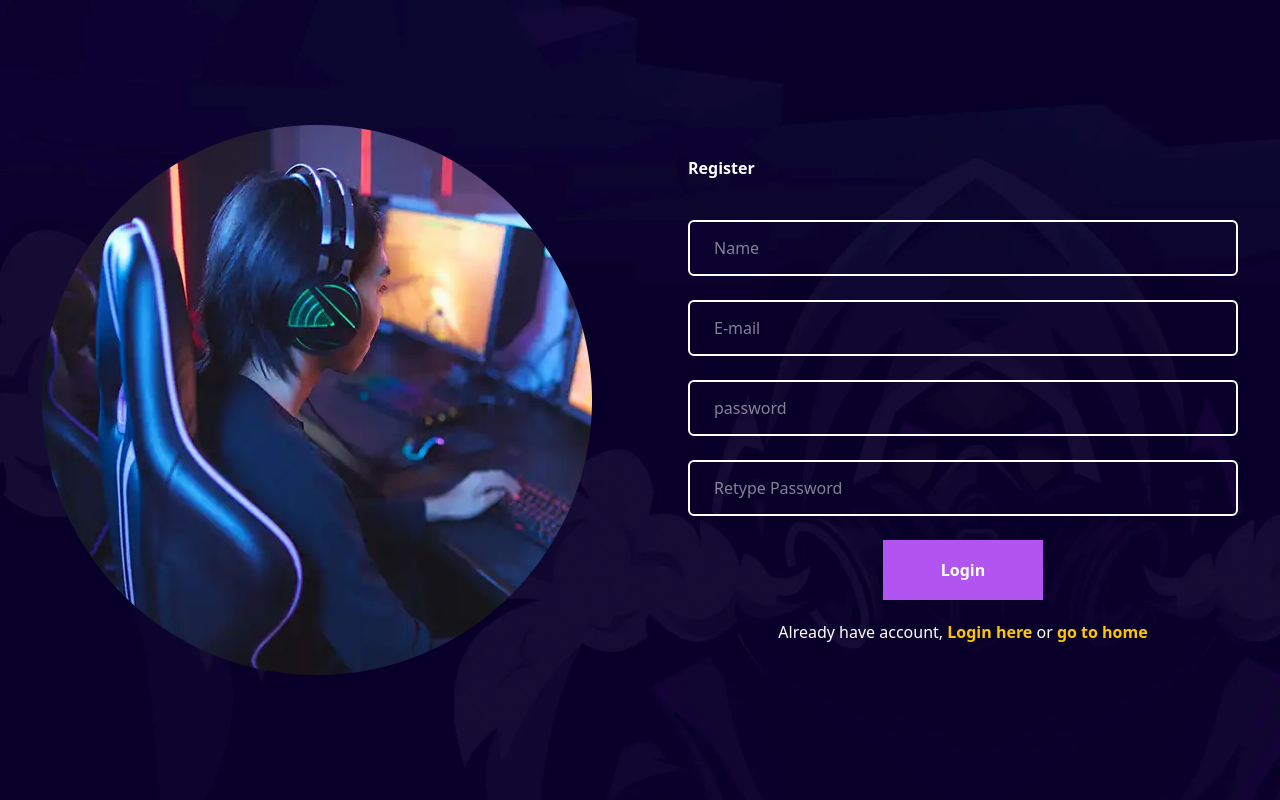
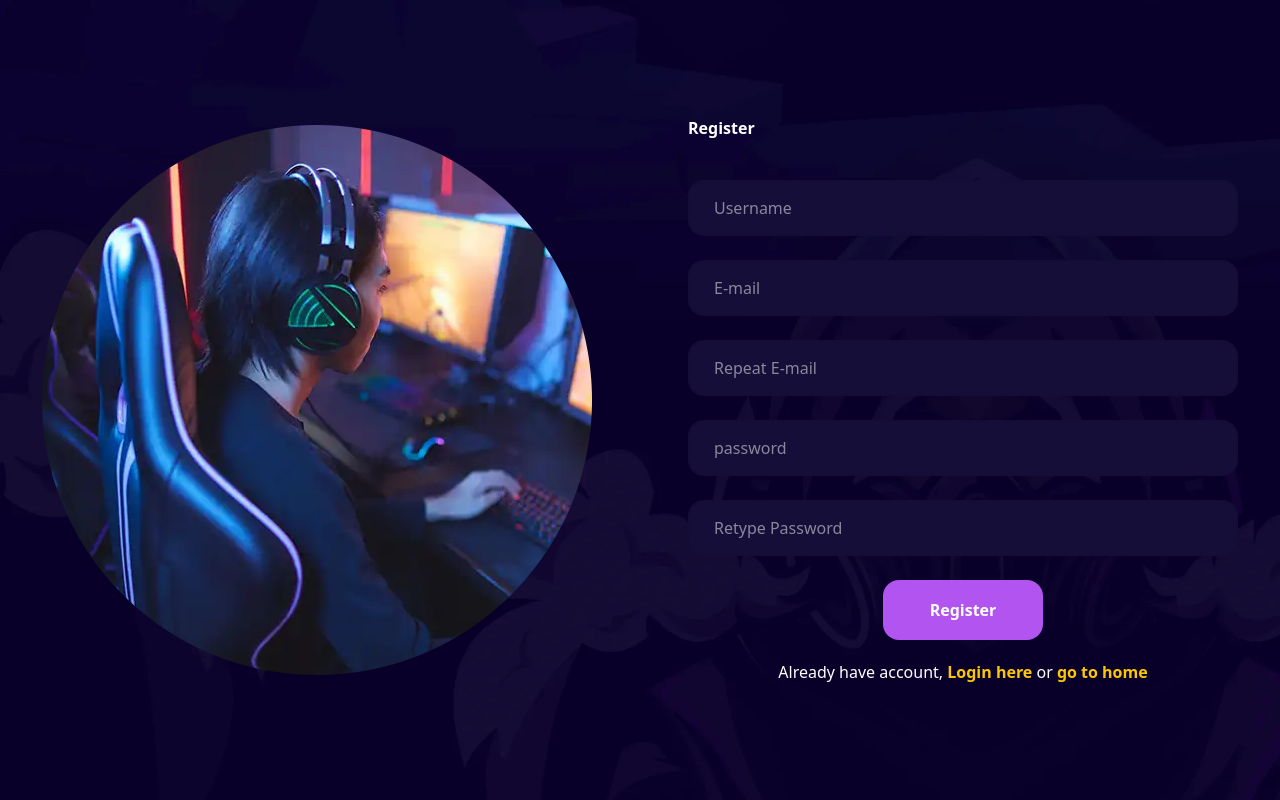
Before and after one commit to Vasak-Group/gamestats, a Vue app: page /register in a window 1280 px wide. Built offline with nearby package versions, Linux system fonts and the light colour scheme.

Commit message:
Agregar validaciones y mejoras en el formulario de registro, incluyendo mensajes de error y ajustes en la interfaz de usuario.

```diff
--- a/src/components/forms/RegisterForm.vue
+++ b/src/components/forms/RegisterForm.vue
@@ -1,43 +1,201 @@
 <script setup lang="ts">
+import { api } from "@/services/backendConnector";
+import { ref, computed } from "vue";
 import { RouterLink } from "vue-router";
+
+const registerSuccess = ref(false);
+const registerError = ref(false);
+const errorTitle = ref("");
+const errorInfo = ref("");
+const formData = ref({
+  username: "",
+  email: "",
+  repeatEmail: "",
+  password: "",
+  repeatPassword: "",
+});
+
+const validEmail = computed(() => {
+  const regex = new RegExp(
+    /^(([^<>()[\]\\.,;:\s@"]+(\.[^<>()[\]\\.,;:\s@"]+)*)|.(".+"))@((\[[0-9]{1,3}\.[0-9]{1,3}\.[0-9]{1,3}\.[0-9]{1,3}\])|(([a-zA-Z\-0-9]+\.)+[a-zA-Z]{2,}))$/
+  );
+  return (
+    regex.exec(formData.value.email) &&
+    formData.value.email === formData.value.repeatEmail
+  );
+});
+
+const validPassword = computed(() => {
+  const regex = new RegExp(
+    /^(?=.*[a-z])(?=.*[A-Z])(?=.*\d)(?=.*[$@$!%*?&])([A-Za-z\d$@$!%*?&]|[^ ]){8,15}$/
+  );
+  return (
+    regex.exec(formData.value.password) &&
+    formData.value.password === formData.value.repeatPassword
+  );
+});
+
+const register = () => {
+  if (!validEmail.value) {
+    errorTitle.value = "Invalid email";
+    errorInfo.value = "Please check your email and try again.";
+    if (formData.value.email !== formData.value.repeatEmail) {
+      errorInfo.value += " Emails do not match.";
+    }
+    if (!formData.value.email || !formData.value.repeatEmail) {
+      errorInfo.value += " Email fields cannot be empty.";
+    }
+    console.error("Email validation failed:", errorInfo.value);
+    errorInfo.value = errorInfo.value.trim();
+    if (errorInfo.value === "") {
+      errorInfo.value = "Please enter a valid email address.";
+    }
+
+    console.error("Email validation error:", errorInfo.value);
+    registerError.value = true;
+    return;
+  }
+  if (!validPassword.value) {
+    console.error("Password validation failed:", formData.value);
+    errorTitle.value = "Invalid password";
+    errorInfo.value = "Please check your password and try again.";
+    registerError.value = true;
+    return;
+  }
+  const data = {
+    username: formData.value.username,
+    email: formData.value.email,
+    password: formData.value.password,
+  };
+
+  api
+    .POST("/auth/register", data, "")
+    .then((response) => {
+      if (response.status === 201) {
+        registerSuccess.value = true;
+        setTimeout(() => {
+          window.location.href = "/login";
+        }, 2000);
+      } else {
+        console.error("Registration failed:", response);
+        errorTitle.value = "Registration failed";
+        errorInfo.value = "Please try again later.";
+        registerError.value = true;
+      }
+    })
+    .catch((error) => {
+      console.error("Registration error:", error);
+      errorTitle.value = "Registration failed";
+      errorInfo.value = "Please try again later.";
+      registerError.value = true;
+    });
+};
 </script>
 
 <template>
-  <form class="form-login mt-10" action="#">
+  <form class="form-login mt-10" @submit.prevent="register">
     <div class="single-fild">
       <input
-        class="px-6 h-14 mb-6 border-secondary-90 bg-secondary-100 hover:border-primary transition-all border-2 border-solid block rounded-md w-full focus:outline-none"
+        class="px-6 h-14 mb-6 border-secondary/90 bg-secondary hover:border-primary transition-all border-2 border-solid block rounded-2xl w-full focus:outline-none"
         type="text"
-        placeholder="Name"
+        placeholder="Username"
+        v-model="formData.username"
+        required
+        minlength="4"
+        maxlength="20"
+        pattern="^[a-zA-Z0-9_]+$"
+        title="Username must be 4-20 characters long and can only contain letters, numbers, and underscores."
+        autocomplete="username"
+        autofocus
+        spellcheck="false"
+        autocorrect="off"
+        autocapitalize="off"
+        inputmode="text"
+        aria-label="Username"
       />
     </div>
     <div class="single-fild">
       <input
-        class="px-6 h-14 mb-6 border-secondary-90 bg-secondary-100 hover:border-primary transition-all border-2 border-solid block rounded-md w-full focus:outline-none"
+        class="px-6 h-14 mb-6 border-secondary/90 bg-secondary hover:border-primary transition-all border-2 border-solid block rounded-2xl w-full focus:outline-none"
         type="email"
         placeholder="E-mail"
+        v-model="formData.email"
+        required
+        minlength="5"
+        maxlength="50"
+        pattern="^[a-zA-Z0-9._%+-]+@[a-zA-Z0-9.-]+\.[a-zA-Z]{2,}$"
+        title="Please enter a valid email address."
+        autocomplete="email"
+        spellcheck="false"
+        autocorrect="off"
+        autocapitalize="off"
+        inputmode="email"
+        aria-label="E-mail"
       />
     </div>
     <div class="single-fild">
       <input
-        class="px-6 h-14 mb-6 border-secondary-90 bg-secondary-100 hover:border-primary transition-all border-2 border-solid block rounded-md w-full focus:outline-none"
-        type="password"
-        placeholder="password"
+        class="px-6 h-14 mb-6 border-secondary/90 bg-secondary hover:border-primary transition-all border-2 border-solid block rounded-2xl w-full focus:outline-none"
+        type="email"
+        placeholder="Repeat E-mail"
+        v-model="formData.repeatEmail"
+        required
+        minlength="5"
+        maxlength="50"
+        pattern="^[a-zA-Z0-9._%+-]+@[a-zA-Z0-9.-]+\.[a-zA-Z]{2,}$"
+        title="Please enter a valid email address."
+        autocomplete="email"
+        spellcheck="false"
+        autocorrect="off"
+        autocapitalize="off"
+        inputmode="email"
+        aria-label="E-mail"
       />
     </div>
     <div class="single-fild">
       <input
-        class="px-6 h-14 mb-6 border-secondary-90 bg-secondary-100 hover:border-primary transition-all border-2 border-solid block rounded-md w-full focus:outline-none"
+        class="px-6 h-14 mb-6 border-secondary/90 bg-secondary hover:border-primary transition-all border-2 border-solid block rounded-2xl w-full focus:outline-none"
+        type="password"
+        placeholder="password"
+        v-model="formData.password"
+        required
+        minlength="8"
+        maxlength="15"
+        pattern="^(?=.*[a-z])(?=.*[A-Z])(?=.*\d)(?=.*[$@$!%*?&])([A-Za-z\d$@$!%*?&]|[^ ]){8,15}$"
+        title="Password must be 8-15 characters long and include at least one uppercase letter, one lowercase letter, one digit, and one special character."
+        autocomplete="new-password"
+        spellcheck="false"
+        autocorrect="off"
+        autocapitalize="off"
+        inputmode="text"
+        aria-label="Password"
+      />
+    </div>
+    <div class="single-fild">
+      <input
+        class="px-6 h-14 mb-6 border-secondary/90 bg-secondary hover:border-primary transition-all border-2 border-solid block rounded-2xl w-full focus:outline-none"
         type="password"
         placeholder="Retype Password"
+        v-model="formData.repeatPassword"
+        required
+        minlength="8"
+        maxlength="15"
+        pattern="^(?=.*[a-z])(?=.*[A-Z])(?=.*\d)(?=.*[$@$!%*?&])([A-Za-z\d$@$!%*?&]|[^ ]){8,15}$"
+        title="Password must be 8-15 characters long and include at least one uppercase letter, one lowercase letter, one digit, and one special character."
+        autocomplete="new-password"
+        spellcheck="false"
+        autocorrect="off"
+        autocapitalize="off"
+        inputmode="text"
+        aria-label="Password"
       />
     </div>
     <div class="button text-center">
       <button
-        type="button"
-        class="text-white font-exo inline-block text-center font-bold group hover:opacity-80 leading-11 h-12 w-32 sm:h-15 sm:w-40 sm:leading-12 rounded-22 bg-primary"
+        type="submit"
+        class="text-white font-exo inline-block text-center font-bold group hover:opacity-80 leading-11 h-12 w-32 sm:h-15 sm:w-40 sm:leading-12 rounded-2xl bg-primary"
       >
-        Login
+        Register
       </button>
     </div>
     <div class="account-text mt-5 text-center">
```
